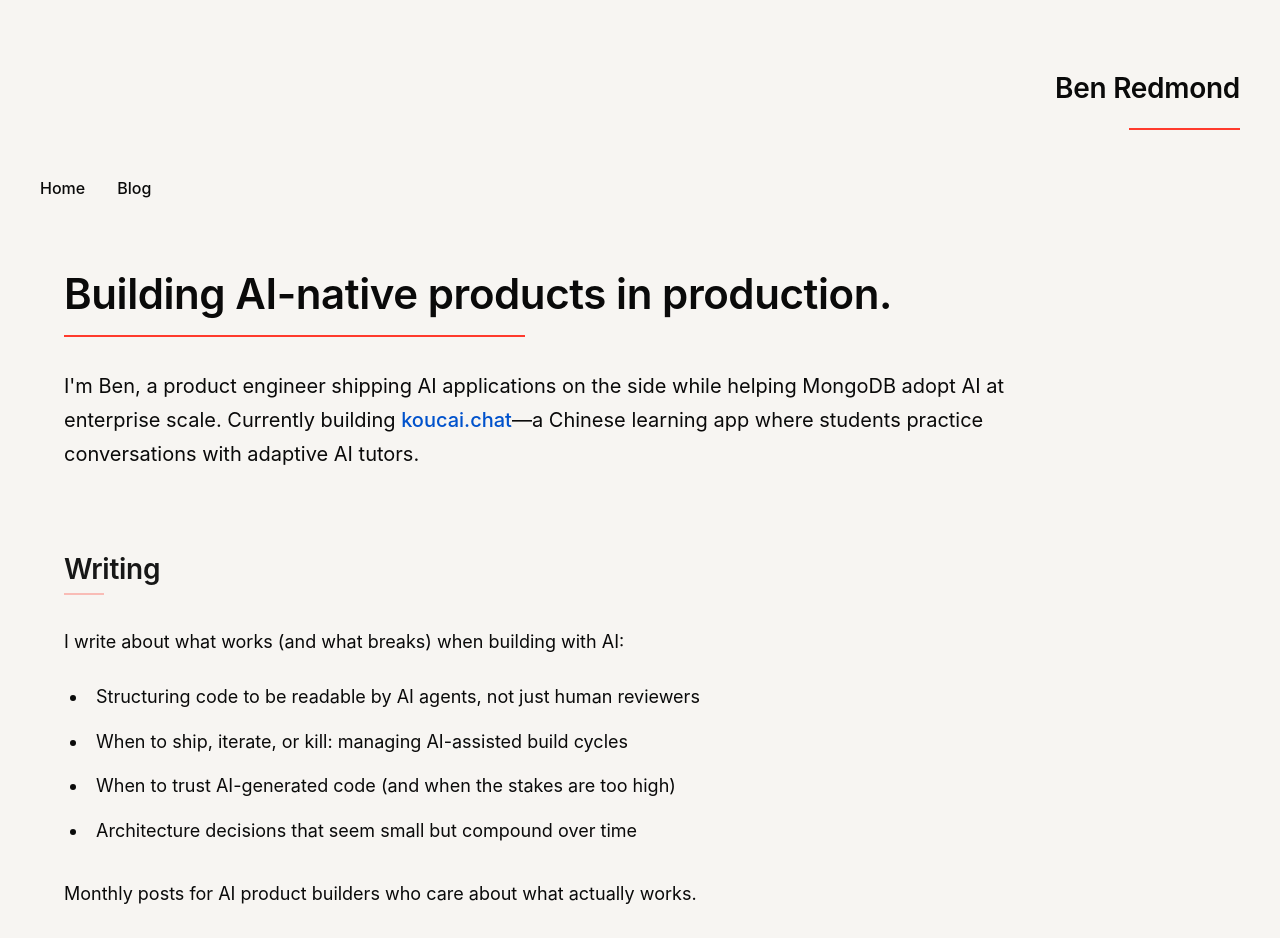
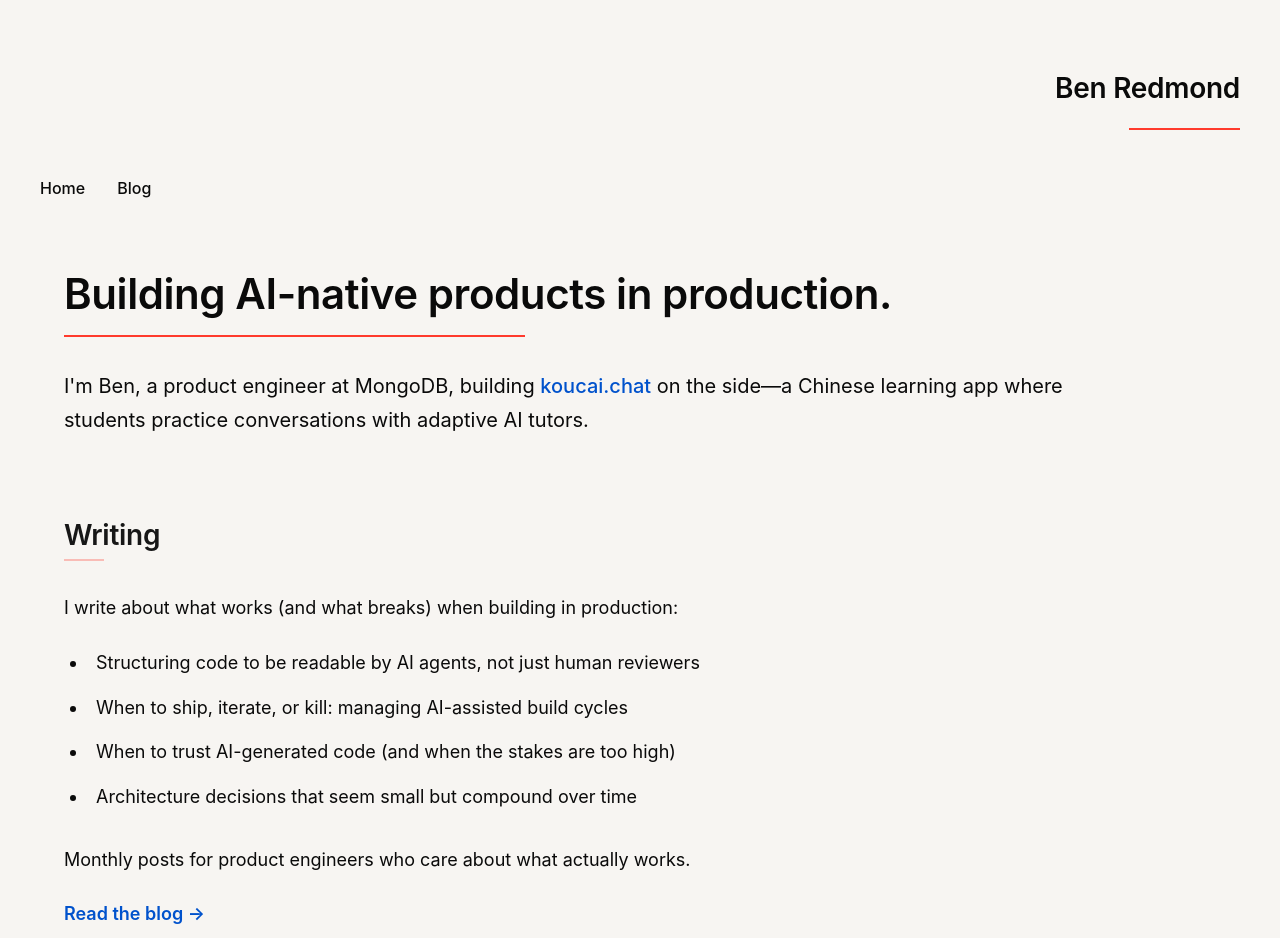
Before and after one commit to benredmond/personal-blog, a Next.js app: page / in a window 1280 px wide. Shown: the top 938 px of the page. Built offline with nearby package versions, Linux system fonts and the light colour scheme; no server answers.

Commit message:
clean up copy

```diff
--- a/app/page.tsx
+++ b/app/page.tsx
@@ -17,8 +17,7 @@ export default function HomePage() {
           <section className={styles.hero}>
             <h1 className={styles.title}>Building AI-native products in production.</h1>
             <p className={styles.intro}>
-              I&apos;m Ben, a product engineer shipping AI applications on the side while helping
-              MongoDB adopt AI at enterprise scale. Currently building{' '}
+              I&apos;m Ben, a product engineer at MongoDB, building{' '}
               <a
                 href="https://koucai.chat"
                 target="_blank"
@@ -26,8 +25,8 @@ export default function HomePage() {
                 className={styles.inlineLink}
               >
                 koucai.chat
-              </a>
-              —a Chinese learning app where students practice conversations with adaptive AI tutors.
+              </a>{' '}
+              on the side—a Chinese learning app where students practice conversations with adaptive AI tutors.
             </p>
           </section>
 
@@ -35,7 +34,7 @@ export default function HomePage() {
           <section className={styles.blog}>
             <h2 className={styles.sectionTitle}>Writing</h2>
             <p className={styles.blogDescription}>
-              I write about what works (and what breaks) when building with AI:
+              I write about what works (and what breaks) when building in production:
             </p>
             <ul className={styles.topicList}>
               <li>Structuring code to be readable by AI agents, not just human reviewers</li>
@@ -44,7 +43,7 @@ export default function HomePage() {
               <li>Architecture decisions that seem small but compound over time</li>
             </ul>
             <p className={styles.blogSubtext}>
-              Monthly posts for AI product builders who care about what actually works.
+              Monthly posts for product engineers who care about what actually works.
             </p>
             <Link href="/blog" className={styles.blogLink}>
               Read the blog →
```
